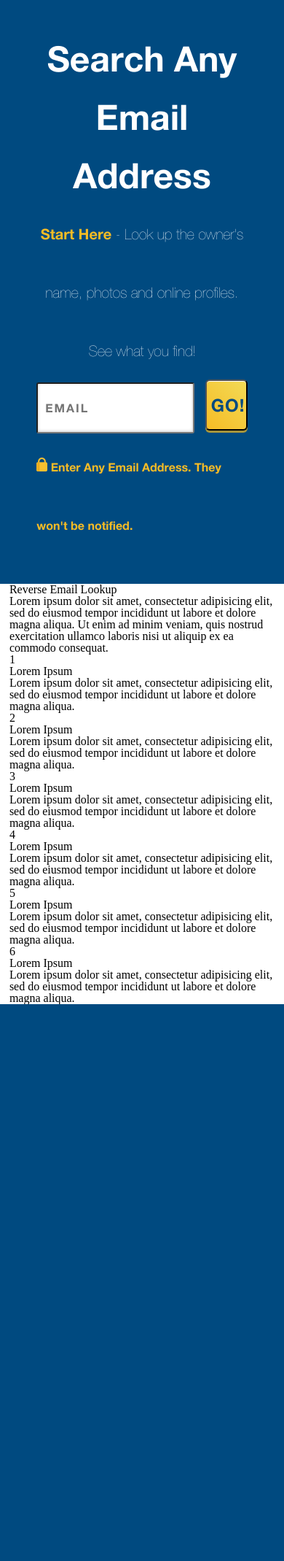
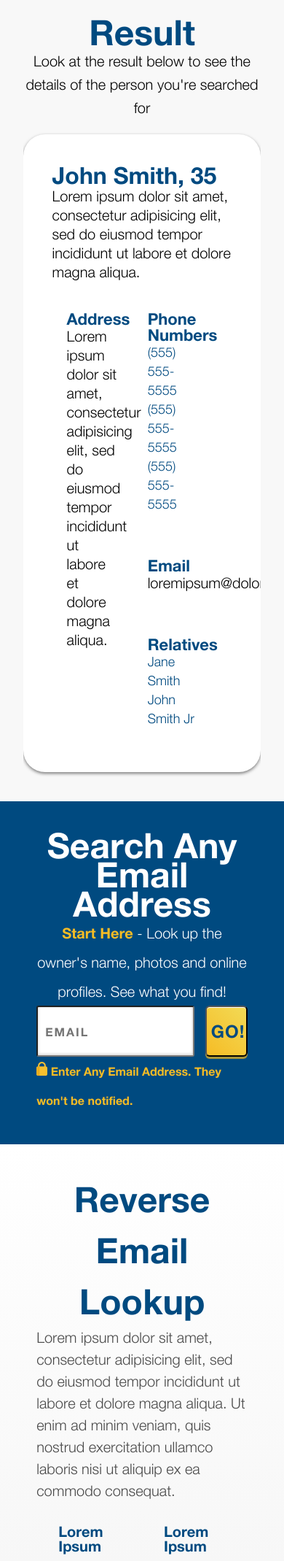
Before and after one commit to chin096/email_reports, a PHP site: page / in a window 390 px wide. Shown: the part 65-2204 px from the top of the page at 73% size. Before the commit the page ends 1441 px from the top, so only its background shows below. Run offline with PHP 8.4, Linux system fonts and the light colour scheme.

Commit message:
responsive styles applied

```diff
--- a/index.html
+++ b/index.html
@@ -28,7 +28,45 @@
     </header>
 
     <section id="result-section">
+      <div class="content-container">
 
+        <h1>Result</h1>
+        <p>Look at the result below to see the details of the person you're searched for</p>
+
+        <div id="results-box">
+          <h2>John Smith, 35</h2>
+          <p id="result-description">Lorem ipsum dolor sit amet, consectetur adipisicing elit, sed do eiusmod tempor incididunt ut labore et dolore magna aliqua.</p>
+
+          <div id="result-address">
+            <h3>Address</h3>
+            <p>Lorem ipsum dolor sit amet, consectetur adipisicing elit, sed do eiusmod tempor incididunt ut labore et dolore magna aliqua.</p>
+          </div>
+
+          <div id="result-phone-numbers">
+            <h3>Phone Numbers</h3>
+            <ul>
+              <li>(555) 555-5555</li>
+              <li>(555) 555-5555</li>
+              <li>(555) 555-5555</li>
+            </ul>
+          </div>
+
+          <div id="result-email">
+            <h3>Email</h3>
+            <p>loremipsum@dolorsit.com</p>
+          </div>
+
+          <div id="result-relatives">
+            <h3>Relatives</h3>
+            <ul>
+              <li>Jane Smith</li>
+              <li>John Smith Jr</li>
+            </ul>
+          </div>
+
+        </div>
+
+      </div>
     </section>
 
     <section id="search-section">
@@ -55,19 +93,16 @@
 
         <div class="services-info">
           <div class="services-item">
-            <span>1</span>
             <h2>Lorem Ipsum</h2>
             <p>Lorem ipsum dolor sit amet, consectetur adipisicing elit, sed do eiusmod tempor incididunt ut labore et dolore magna aliqua.</p>
           </div>
 
           <div class="services-item">
-            <span>2</span>
             <h2>Lorem Ipsum</h2>
             <p>Lorem ipsum dolor sit amet, consectetur adipisicing elit, sed do eiusmod tempor incididunt ut labore et dolore magna aliqua.</p>
           </div>
 
           <div class="services-item">
-            <span>3</span>
             <h2>Lorem Ipsum</h2>
             <p>Lorem ipsum dolor sit amet, consectetur adipisicing elit, sed do eiusmod tempor incididunt ut labore et dolore magna aliqua.</p>
           </div>
@@ -75,19 +110,16 @@
 
         <div class="services-info">
           <div class="services-item">
-            <span>4</span>
             <h2>Lorem Ipsum</h2>
             <p>Lorem ipsum dolor sit amet, consectetur adipisicing elit, sed do eiusmod tempor incididunt ut labore et dolore magna aliqua.</p>
           </div>
 
           <div class="services-item">
-            <span>5</span>
             <h2>Lorem Ipsum</h2>
             <p>Lorem ipsum dolor sit amet, consectetur adipisicing elit, sed do eiusmod tempor incididunt ut labore et dolore magna aliqua.</p>
           </div>
 
           <div class="services-item">
-            <span>6</span>
             <h2>Lorem Ipsum</h2>
             <p>Lorem ipsum dolor sit amet, consectetur adipisicing elit, sed do eiusmod tempor incididunt ut labore et dolore magna aliqua.</p>
           </div>
@@ -98,7 +130,14 @@
     </section>
 
     <footer>
+      <div id="footer-text">
+        <p>Lorem ipsum dolor sit amet, consectetur adipisicing elit, sed do eiusmod tempor incididunt ut labore et dolore magna aliqua. Ut enim ad minim veniam,
+          quis nostrud exercitation ullamco laboris nisi ut aliquip ex ea commodo consequat.</p>
+      </div>
 
+      <div id="footer-nav">
+        <a href="#">Terms</a><span> | </span><a href="#">Privacy</a>
+      </div>
     </footer>
 
   <script src="scripts/main.js"></script>
--- a/styles/main.css
+++ b/styles/main.css
@@ -118,7 +127,156 @@ nav img {
   width: 15px;
   height: 19px;
 }
-/* Start of Search section styles */
+/* End of Search section styles */
+
+/* Start of Search Info section styles */
+#search-info-section {
+  width: 100%;
+  background-image: linear-gradient(0deg, #E6E6E6 0%, #FFFFFF 100%);
+  box-sizing: border-box;
+  padding: 40px;
+  letter-spacing: 0;
+}
+
+#search-info-section h1 {
+  font-family: HelveticaNeue-Bold, Helvetica, sans-serif;
+  font-size: 52px;
+  color: #004A80;
+  letter-spacing: 0;
+  text-align: center;
+  line-height: 70px;
+}
+
+#search-info-section p {
+  font-family: HelveticaNeue, Helvetica, sans-serif;
+  font-size: 22px;
+  color: #4A4A4A;
+  line-height: 30px;
+}
+
+#search-info-section .services-info {
+  width: 50%;
+  float: left;
+  padding: 20px;
+  box-sizing: border-box;
+}
+
+#search-info-section .services-item {
+  width: 100%;
+  box-sizing: border-box;
+  padding: 10px;
+  display: inline-block;
+}
+
+#search-info-section .services-item h2 {
+  font-family: HelveticaNeue-Bold, Helvetica, sans-serif;
+  font-size: 22px;
+  color: #004A80;
+}
+
+#search-info-section .services-item p {
+  font-family: HelveticaNeue, Helvetica, sans-serif;
+  font-size: 18px;
+  color: #000000;
+  line-height: 26px;
+  margin-top: 10px;
+}
+/* End of Search Info section styles */
+
+/* Start of footer styles */
+footer {
+  background: #FFFFFF;
+  padding: 30px;
+}
+
+footer div {
+  display: inline-block;
+}
+
+footer #footer-text {
+  font-family: HelveticaNeue, Helvetica, sans-serif;
+  font-size: 15px;
+  color: #999999;
+  line-height: 20px;
+  max-width: 960px;
+}
+
+footer #footer-nav a, footer #footer-nav span {
+  font-family: HelveticaNeue-Bold, Helvetica, sans-serif;
+  font-size: 14px;
+  color: #004A80;
+}
+/* End of footer styles */
+
+/* Start of Result section styles */
+#result-section {
+  background: #F8F8F8;
+  padding: 20px;
+  letter-spacing: 0;
+}
+
+#result-section h1 {
+  font-family: HelveticaNeue-Bold, Helvetica, sans-serif;
+  font-size: 52px;
+  color: #004A80;
+  text-align: center;
+}
+
+#result-section p {
+  font-family: HelveticaNeue, Helvetica, sans-serif;
+  font-size: 24px;
+  color: #000000;
+  text-align: center;
+  line-height: 32px;
+}
+
+#results-box {
+  background: #FFFFFF;
+  box-shadow: 0 2px 4px 0 rgba(0,0,0,0.50);
+  border-radius: 30px;
+  margin-top: 20px;
+  padding: 40px;
+  margin-bottom: 20px;
+  box-sizing: border-box;
+  overflow: hidden;
+}
+
+#results-box h2 {
+  font-family: HelveticaNeue-Bold, Helvetica, sans-serif;
+  font-size: 32px;
+  color: #004A80;
+}
+
+#results-box p {
+  font-family: HelveticaNeue, Helvetica, sans-serif;
+  font-size: 18px;
+  color: #000000;
+  line-height: 26px;
+  text-align: left;
+}
+
+#results-box div {
+  display: inline-block;
+  width: 45%;
+  float: left;
+  margin-top: 20px;
+  padding: 20px;
+  box-sizing: border-box;
+}
+
+#results-box div h3 {
+  font-family: HelveticaNeue-Bold, Helvetica, sans-serif;
+  font-size: 22px;
+  color: #004A80;
+}
+
+#results-box div ul li {
+  font-family: HelveticaNeue, Helvetica, sans-serif;
+  font-size: 18px;
+  color: #004A80;
+  line-height: 26px;
+}
+/* End of Result section styles */
 
 /* Tablet size */
 @media screen and (max-width: 768px) {
@@ -128,12 +286,24 @@ nav img {
     max-width: 718px;
   }
 
-  #search-section h1{
+  #search-section {
+    line-height: 40px;
+  }
+
+  #search-section h1, #search-info-section h1, #result-section h1 {
     font-size: 48px;
   }
 
-  #search-section p {
+  #search-section p, #search-info-section p, #result-section p {
     font-size: 20px;
+  }
+
+  #search-info-section .services-item h2 {
+    font-size: 20px;
+  }
+
+  #search-info-section .services-item p {
+    font-size: 16px;
   }
 
 }
```
Also changed, not shown: other parts of styles/main.css (+32 -3 lines), fonts/HelveticaNeue.ttf.
